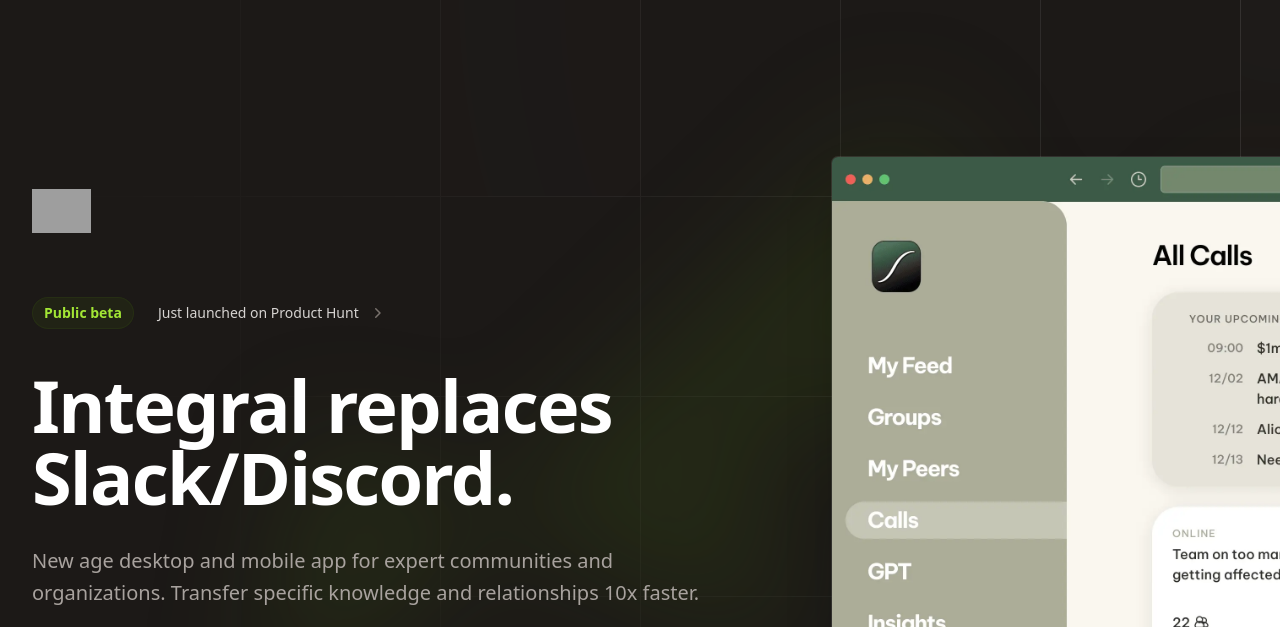
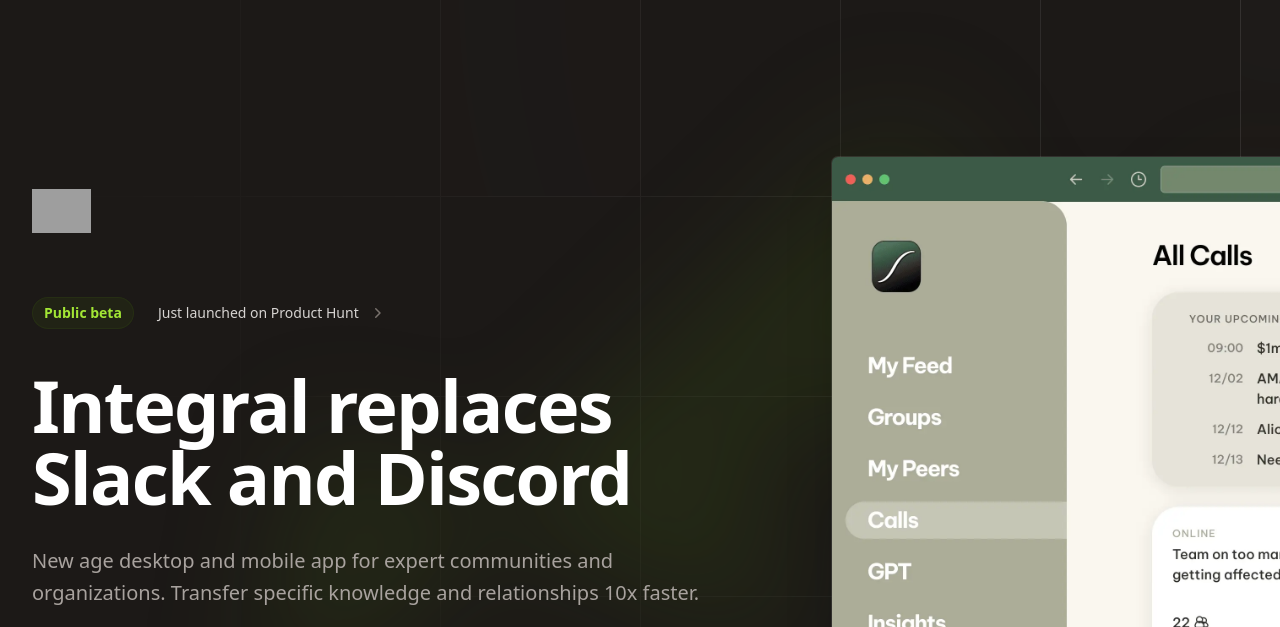
Before and after one commit to sinameraji/integral_homepage, a plain HTML site: page index.html in a window 1280 px wide. Shown: the part 67-694 px from the top of the page. Drawn offline with nearby package versions, Linux system fonts and the light colour scheme; grey boxes are pictures that could not be loaded.

Commit message:
remove slash

```diff
--- a/index.html
+++ b/index.html
@@ -98,7 +98,7 @@
                 </span>
               </div>
             </div>
-            <h1 class="mt-10 text-pretty text-5xl font-semibold tracking-tight text-white sm:text-7xl">Integral replaces Slack/Discord.</h1>
+            <h1 class="mt-10 text-pretty text-5xl font-semibold tracking-tight text-white sm:text-7xl">Integral replaces Slack and Discord</h1>
             <p class="mt-8 text-pretty text-lg font-medium text-stone-400 sm:text-xl/8">New age desktop and mobile app for expert communities and organizations. Transfer specific knowledge and relationships 10x faster.</p>
             <div class="mt-10 flex items-center gap-x-6">
               <a href="https://dl.todesktop.com/240414evpu510ch/mac/dmg/x64" target="_blank" class="rounded-md shadow-sm">
```
